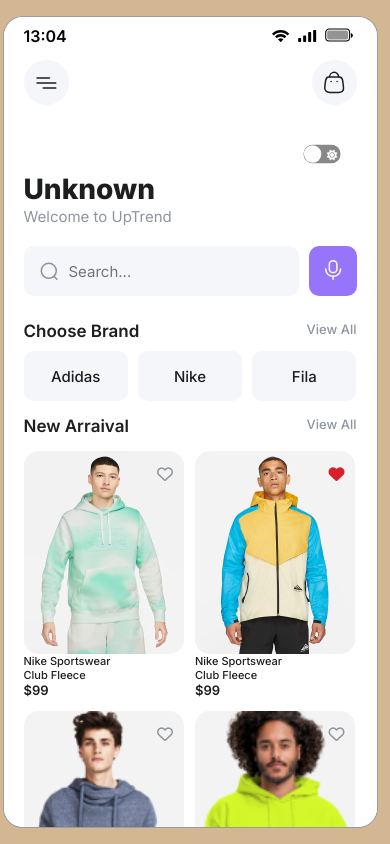
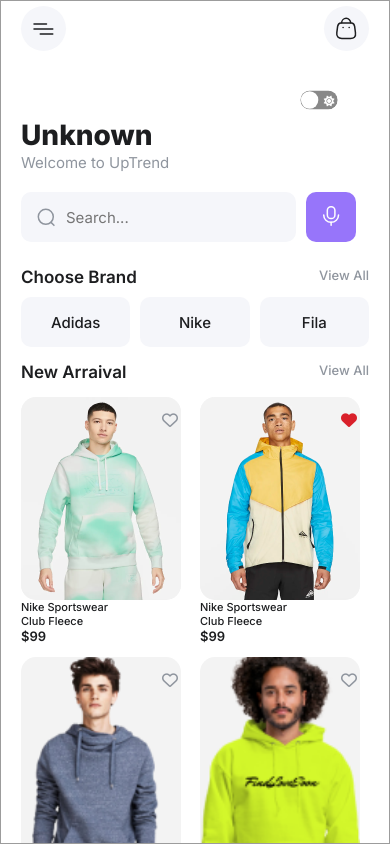
Before and after one commit to aswintrikkur/UpTrend___E-commerce, a React (Vite) app in the folder client/: page /home in a window 390 px wide. Built offline with nearby package versions, Linux system fonts and the light colour scheme.

Commit message:
mobile version update

```diff
--- a/client/src/App.css
+++ b/client/src/App.css
@@ -1,5 +1,5 @@
 .app-container {
-	display: flex;
+  /* display: flex;
 	flex-direction: column;
 	align-items: center;
 	justify-content: center;
@@ -7,5 +7,5 @@
 
 	width: 100%;
 	min-height: 100vh;
-	background-color: rgb(211, 182, 146);
+	background-color: rgb(211, 182, 146); */
 }
--- a/client/src/components/container/Container.css
+++ b/client/src/components/container/Container.css
@@ -1,10 +1,12 @@
-#global-container{
-    width: 375px;
-    height: 812px;
-    background-color: var(--bg-color-secondary);
-    border-radius: 20px;
-    border: 1px solid rgba(61, 60, 60, 0.507);
+#global-container {
+  /* width: 375px; */
+  width: 100vw;
+  /* height: 812px; */
+  height: 100vh;
+  background-color: var(--bg-color-secondary);
+  /* border-radius: 20px; */
+  border: 1px solid rgba(61, 60, 60, 0.507);
 
-    overflow: auto;
-    position: relative;
+  overflow: auto;
+  position: relative;
 }
--- a/client/src/components/container/Container.jsx
+++ b/client/src/components/container/Container.jsx
@@ -5,7 +5,7 @@
 export const Container = ({ children }) => {
 	return (
 		<div id="global-container" >
-			<NotificationBar />
+			{/* <NotificationBar /> */}
 			{children}
 		</div>
 	);
--- a/client/src/pages/Intro/Intro.css
+++ b/client/src/pages/Intro/Intro.css
@@ -1,16 +1,18 @@
 @import url("https://fonts.googleapis.com/css2?family=Inter:wght@100;200;300;400;500;600;700;800;900&family=Sacramento&display=swap");
 .intro-container {
-	width: 375px;
-    min-height: 812px;
+  /* width: 375px; */
+  width: 100vw;
+  /* min-height: 812px; */
+  height: 100vh;
   /* background-color: var(--bg-color-primary); */
-    border-radius: 20px;
+  /* border-radius: 20px; */
   overflow: hidden;
   border: 1px solid rgba(61, 60, 60, 0.507);
   background-color: var(--bg-color-primary);
   text-align: center;
   position: relative;
 }
-.intro-container .UpTrend{
+.intro-container .UpTrend {
   padding-top: 145px;
 }
 .intro-container .UpTrend h1 {
@@ -25,16 +27,17 @@
   color: white;
   margin-bottom: 50px;
 }
- .toggle-switch{
+.toggle-switch {
   /* fill: white !important; */
   overflow: hidden;
-	scale: .85;
+  scale: 0.85;
 }
-.fa-moon, .fa-sun{
+.fa-moon,
+.fa-sun {
   margin: 25% 30%;
   /* scale: 1.1; */
 }
 
-#back-btn{
+#back-btn {
   display: none;
 }
--- a/client/src/pages/Intro/Intro.jsx
+++ b/client/src/pages/Intro/Intro.jsx
@@ -18,7 +18,7 @@
 
   return (
     <div className="intro-container">
-			<NotificationBar />
+      {/* <NotificationBar /> */}
       <div className="UpTrend">
         <img src="images/logo_big.png" alt="logo" />
         <h1>UpTrend</h1>
@@ -27,11 +27,17 @@
           className="toggle-switch"
           checked={checked}
           onChange={handleChange}
-					uncheckedIcon={<i className="fa-solid fa-sun" style={{ color: "white" }}></i>}
-					checkedIcon={<i className="fa-solid fa-moon" style={{ color: "black" }}></i>}
+          uncheckedIcon={
+            <i className="fa-solid fa-sun" style={{ color: "white" }}></i>
+          }
+          checkedIcon={
+            <i className="fa-solid fa-moon" style={{ color: "black" }}></i>
+          }
         />
       </div>
-			<LargeButton onClick={()=>navigate('/accounts')} text='Explore'/>
+      <div style={{ border: "1px soid black" }}>
+        <LargeButton onClick={() => navigate("/accounts")} text="Explore" />
+      </div>
     </div>
   );
 };
```
Lines whose indentation alone changed are shown as unchanged.
